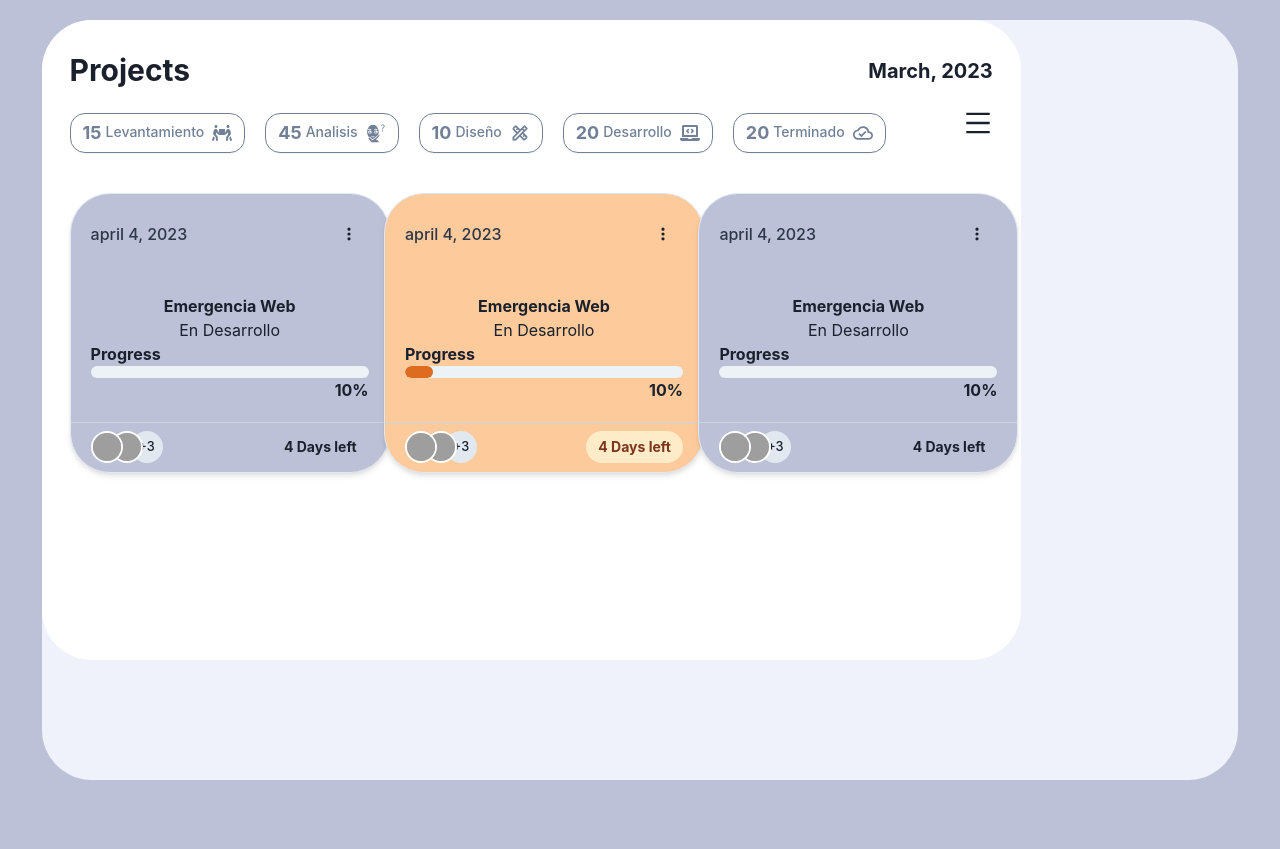
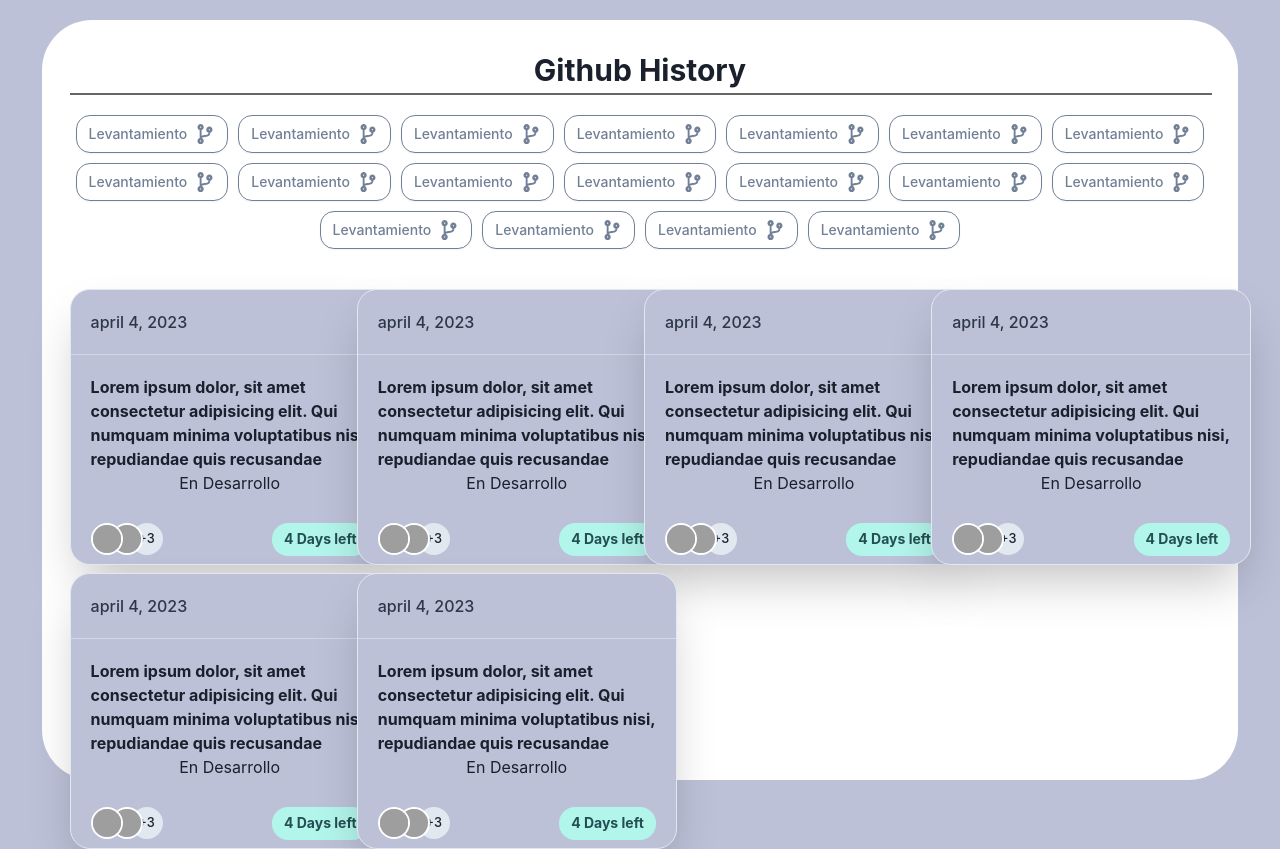
Before and after one commit to Neno2113/git-history, a React (Vite) app: page / in a window 1280 px wide. Before the commit the page ends 800 px from the top, so only its background shows below. Built offline with nearby package versions, Linux system fonts and the light colour scheme; grey boxes are pictures that could not be loaded.

Commit message:
Branch and Basic layout for commits ready

```diff
--- a/src/App.tsx
+++ b/src/App.tsx
@@ -1,18 +1,8 @@
-import { ScaleFade, Container, Grid, Box,  Flex, GridItem, HStack, Icon, SimpleGrid, Text } from "@chakra-ui/react"
-import { MdOutlineCloudDone, MdOutlineDesignServices } from  "react-icons/md";
-import { FaLaptopCode, FaPeopleCarry } from 'react-icons/fa';
-import { GiThink } from 'react-icons/gi';
-import { AiOutlineMenu } from "react-icons/ai"
+import { ScaleFade, Container, Grid, Box,  GridItem, HStack, SimpleGrid, Text, Divider, Wrap } from "@chakra-ui/react"
+import { FaCodeBranch } from 'react-icons/fa';
 
-import { ProjectCard, ProjectIndicator } from "./components"
+import { CommitCard, BranchIndicator } from "./components"
 
-
-export enum CardVariant {
-  Unassigned = '#BCC1D8',
-  Assigned = '#FDCA9C',
-  Done = '#75DDA7',
-  All = '#FFF'
-}
 
 const App = () => {
   return (
@@ -25,82 +15,107 @@ const App = () => {
     <Container  w='96vw' maxW='99vw' height='95vh' maxH='95vh' my={5} >
       <Grid
         h='full'
-        templateRows='repeat(12, 77px)'
+        templateRows='repeat(11, 1fr)'
         templateColumns={{  base: 'repeat(12, 1fr)' }}
         gap={1}
-        bgColor='#EFF2FA'
+        // bgColor='#EFF2FA'
         borderTopRadius='50'
         borderLeftRadius='50'
         borderRightRadius='50'
       >
-          <Flex
+        <GridItem
           // justifyContent=''
-            w='85vw'
-            h="80vh"
+          rowSpan={11}
+          colSpan={12}
 
         >
           <Box
-                // w="77%"
-                w={{ sm: '97%', lg: '90%'}}
-                h="full"
+            w={{ sm: '97%', lg: '100%'}}
+            h="100%"
             bgColor='white'
             borderRadius='50'
             p={7}
-                // m={10}
-                overflowY='scroll'
           >
-                <HStack justifyContent='space-between' >
-                    <Text as='b' fontSize='3xl'>Projects</Text>
-                    <Text as='b' fontSize='xl'>March, 2023</Text>
-                </HStack>
-                <HStack w='full'>
-                    <HStack mt={5} spacing={5} w='80%'>
-                        <ProjectIndicator icon={FaPeopleCarry}  color="twitter" indicatorText='Levantamiento' number='15' />
-                        <ProjectIndicator icon={ GiThink }  color="cyan" indicatorText='Analisis' number='45' />
-                        <ProjectIndicator icon={ MdOutlineDesignServices }  color="facebook" indicatorText='Diseño' number='10' />
-                        <ProjectIndicator icon={ FaLaptopCode }  color="teal" indicatorText='Desarrollo' number='20' />
-                        <ProjectIndicator icon={ MdOutlineCloudDone }  color="whatsapp" indicatorText='Terminado' number='20' />
-                    </HStack>
-                    <HStack justifyContent='flex-end' w='20%'>
-                    <Icon as={ AiOutlineMenu }  fontSize='3xl'/>
-                    </HStack>
+            <HStack justifyContent='center' >
+                <Text as='b' fontSize='3xl' >Github History</Text>
             </HStack>
 
-                <SimpleGrid columns={{ sm: 1, md: 2, xl: 3}} spacing={5} w={'full'} mt={10} alignItems='center' >
-                    <GridItem  w='full' >
-                    <ProjectCard
+            <Divider border='1px' borderColor='black' />
+            {/* <HStack w='full'> */}
+                <Wrap mt={5}  spacing='10px' align='center' justify='center'>
+                    <BranchIndicator icon={FaCodeBranch}   indicatorText='Levantamiento'  />
+                    <BranchIndicator icon={FaCodeBranch}   indicatorText='Levantamiento'  />
+                    <BranchIndicator icon={FaCodeBranch}   indicatorText='Levantamiento'  />
+                    <BranchIndicator icon={FaCodeBranch}   indicatorText='Levantamiento'  />
+                    <BranchIndicator icon={FaCodeBranch}   indicatorText='Levantamiento'  />
+                    <BranchIndicator icon={FaCodeBranch}   indicatorText='Levantamiento'  />
+                    <BranchIndicator icon={FaCodeBranch}   indicatorText='Levantamiento'  />
+                    <BranchIndicator icon={FaCodeBranch}   indicatorText='Levantamiento'  />
+                    <BranchIndicator icon={FaCodeBranch}   indicatorText='Levantamiento'  />
+                    <BranchIndicator icon={FaCodeBranch}   indicatorText='Levantamiento'  />
+                    <BranchIndicator icon={FaCodeBranch}   indicatorText='Levantamiento'  />
+                    <BranchIndicator icon={FaCodeBranch}   indicatorText='Levantamiento'  />
+                    <BranchIndicator icon={FaCodeBranch}   indicatorText='Levantamiento'  />
+                    <BranchIndicator icon={FaCodeBranch}   indicatorText='Levantamiento'  />
+                    <BranchIndicator icon={FaCodeBranch}   indicatorText='Levantamiento'  />
+                    <BranchIndicator icon={FaCodeBranch}   indicatorText='Levantamiento'  />
+                    <BranchIndicator icon={FaCodeBranch}   indicatorText='Levantamiento'  />
+                    <BranchIndicator icon={FaCodeBranch}   indicatorText='Levantamiento'  />
+                </Wrap>
+            {/* </HStack> */}
+
+            <SimpleGrid columns={{ sm: 1, md: 2, lg:3, xl:4, '2xl':5  }} spacing={2} w={'full'} mt={10} alignItems='center' >
+                <GridItem   >
+                  <CommitCard
                       projectName={'Emergencia Web'}
                       projectStatus={'En Desarrollo'}
                       projectProgressNumber={10}
-                        cardVariant={CardVariant.Unassigned}
+                      projectTimeLeft='4 Days left'
+                  />
+                </GridItem>
+                <GridItem  >
+                  <CommitCard
+                      projectName={'Emergencia Web'}
+                      projectStatus={'En Desarrollo'}
+                      projectProgressNumber={10}
                       projectTimeLeft='4 Days left'
                   />
                 </GridItem>
                 <GridItem  w='full' >
-                    <ProjectCard
+                  <CommitCard
                       projectName={'Emergencia Web'}
                       projectStatus={'En Desarrollo'}
                       projectProgressNumber={10}
-                        cardVariant={CardVariant.Assigned}
                       projectTimeLeft='4 Days left'
                   />
                 </GridItem>
                 <GridItem  w='full' >
-                    <ProjectCard
+                  <CommitCard
                       projectName={'Emergencia Web'}
                       projectStatus={'En Desarrollo'}
                       projectProgressNumber={10}
-                        cardVariant={CardVariant.Unassigned}
                       projectTimeLeft='4 Days left'
                   />
                 </GridItem>
-
-
+                <GridItem  w='full' >
+                  <CommitCard
+                      projectName={'Emergencia Web'}
+                      projectStatus={'En Desarrollo'}
+                      projectProgressNumber={10}
+                      projectTimeLeft='4 Days left'
+                  />
+                </GridItem>
+                <GridItem  w='full' >
+                  <CommitCard
+                      projectName={'Emergencia Web'}
+                      projectStatus={'En Desarrollo'}
+                      projectProgressNumber={10}
+                      projectTimeLeft='4 Days left'
+                  />
+                </GridItem>
             </SimpleGrid>
           </Box>
-        </Flex>
-
-
+        </GridItem>
 
       </Grid>
     </Container>
--- a/src/components/ProjectIndicator.tsx
+++ b/src/components/BranchIndicator.tsx
@@ -4,14 +4,12 @@ import { IconType } from 'react-icons/lib';
 
 
 interface Props {
-    number: string | number;
     indicatorText: string;
-    color: "twitter" | "cyan" | "facebook" | "teal" | "whatsapp";
     icon: IconType;
 }
 
 
-export const ProjectIndicator: FC<Props> = ({ number, indicatorText, color, icon }) => {
+export const BranchIndicator: FC<Props> = ({ indicatorText, icon }) => {
 
     const [toggleTag, setToggleTag] = useState<boolean>(false);
 
@@ -24,16 +22,15 @@ export const ProjectIndicator: FC<Props> = ({ number, indicatorText, color, icon
             <Tag
                 size='md'
                 variant={ toggleTag ? "solid" : "outline"}
-                colorScheme={ toggleTag ? color : "gray"}
+                colorScheme={ toggleTag ? "telegram" : "gray"}
                 shadow="sm"
                 _hover={{ cursor: 'pointer' }}
                 py={2}
                 px={3}
                 border='1px'
-                borderRadius={15}
+                borderRadius={14}
                 onClick={ onToggleTag }
             >
-                <Text as='b' fontSize='lg' mr={1}>{ number }</Text>
                 <Text fontSize='sm' >{ indicatorText }</Text>
                 <TagRightIcon as={ icon } fontSize={20}/>
             </Tag>
--- /dev/null
+++ b/src/components/CommitCard.tsx
@@ -0,0 +1,83 @@
+import { FC} from "react"
+import { Card, CardHeader, HStack, Text,
+    CardBody, Flex, CardFooter, AvatarGroup, Avatar, Center, Tag, TagLabel, Divider } from "@chakra-ui/react"
+
+
+
+interface Props {
+    projectDate?:  string;
+    projectName:   string;
+    projectStatus: string;
+    projectProgressNumber: number;
+    projectTimeLeft?: string;
+}
+
+export const CommitCard:FC<Props> = ({
+    projectDate = 'april 4, 2023',
+    // projectName,
+    projectStatus,
+    projectTimeLeft,
+    }) => {
+
+      return (
+        <Card
+          borderRadius={20}
+          w={320}
+          boxShadow="2xl"
+          variant="outline"
+          bgColor="#BCC1D8"
+        >
+          <CardHeader >
+            <HStack justifyContent="space-between">
+              <Text as="b" color="gray.700" fontSize="md" fontWeight="medium">
+                {projectDate}
+              </Text>
+            </HStack>
+          </CardHeader>
+          <Divider />
+          <CardBody>
+            <Flex flexDirection="column" alignItems="center" w="full">
+              <Text as="b">
+                Lorem ipsum dolor, sit amet consectetur adipisicing elit. Qui
+                numquam minima voluptatibus nisi, repudiandae quis recusandae
+              </Text>
+              <Text>{projectStatus}</Text>
+            </Flex>
+          </CardBody>
+          {/* <Divider /> */}
+          <CardFooter
+            p={5}
+            display="flex"
+            justifyContent="space-between"
+
+            w="full"
+            py={2}
+          >
+            <AvatarGroup size="sm" max={2} mt={0} pt={0}>
+              <Avatar
+                name="Ryan Florence"
+                src="https://bit.ly/ryan-florence"
+              />
+              <Avatar
+                name="Segun Adebayo"
+                src="https://bit.ly/sage-adebayo"
+              />
+              <Avatar name="Kent Dodds" src="https://bit.ly/kent-c-dodds" />
+              <Avatar
+                name="Prosper Otemuyiwa"
+                src="https://bit.ly/prosper-baba"
+              />
+              <Avatar
+                name="Christian Nwamba"
+                src="https://bit.ly/code-beast"
+              />
+            </AvatarGroup>
+            <Center>
+              <Tag colorScheme="teal" borderRadius="2xl" py={2} px={3}>
+                <TagLabel as="b">{projectTimeLeft}</TagLabel>
+              </Tag>
+            </Center>
+          </CardFooter>
+        </Card>
+      );
+}
--- a/src/components/ProjectCard.tsx
+++ /dev/null
@@ -1,114 +0,0 @@
-import { FC , useEffect, useState} from "react"
-import { Card, CardHeader, HStack, Menu, Text, MenuButton,
-    IconButton, CardBody, Flex, Progress, CardFooter, AvatarGroup, Avatar, Center, Tag, TagLabel } from "@chakra-ui/react"
-import { HiDotsVertical } from "react-icons/hi"
-
-export enum CardVariant {
-    Unassigned = '#BCC1D8',
-    Assigned = '#FDCA9C',
-    Done = '#75DDA7',
-    All = '#FFF'
-}
-
-interface Props {
-    projectDate?:  string;
-    projectName:   string;
-    projectStatus: string;
-    projectProgressNumber: number;
-    projectTimeLeft?: string;
-    cardVariant?: CardVariant
-}
-
-export const ProjectCard:FC<Props> = ({
-    projectDate = 'april 4, 2023',
-    projectName,
-    projectStatus,
-    projectProgressNumber,
-    projectTimeLeft,
-    cardVariant,
-    }) => {
-
-        const [colorSelected, setColorSelected] = useState('');
-
-        useEffect(() => {
-            validateColor();
-        }, [ cardVariant ])
-
-
-        const validateColor = () => {
-            switch ( cardVariant) {
-                case CardVariant.Assigned:
-                    return setColorSelected('orange');
-                case CardVariant.Done:
-                    return setColorSelected('green');
-
-                default:
-                    return setColorSelected('');
-            }
-        }
-
-        return (
-            <Card borderRadius={40} h={280} w={320} boxShadow='md' variant='outline' bgColor={cardVariant}>
-                <CardHeader>
-                <HStack justifyContent='space-between' >
-                    <Text as='b' color='gray.700' fontSize='md' fontWeight='medium'>{ projectDate }</Text>
-                    <Menu>
-                    <MenuButton
-                        as={IconButton}
-                        ria-label='Options'
-                        icon={<HiDotsVertical />}
-                        variant='ghost'
-                    />
-                    </Menu>
-                </HStack>
-                </CardHeader>
-                <CardBody>
-                <Flex flexDirection='column' alignItems='center' w='full'>
-                    <Text as='b'>
-                        { projectName }
-                    </Text>
-                    <Text >
-                        { projectStatus }
-                    </Text>
-                </Flex>
-                <Text as='b' textAlign='start'>
-                    Progress
-                </Text>
-                <Progress
-                    borderRadius='2xl'
-                    value={projectProgressNumber}
-                    colorScheme={ colorSelected }
-                />
-                <HStack justifyContent='flex-end'>
-                    <Text as='b'>
-                        {projectProgressNumber.toString()}%
-                    </Text>
-                </HStack>
-                </CardBody>
-                <CardFooter display='flex' justifyContent='space-between' borderTop='1px' borderColor='gray.300' w='full' h='45%' py={0}>
-                    {/* //TODO: Recibir arreglo de jsx con imagenes de usuarios */}
-                    <AvatarGroup size='sm' max={2} mt={0} pt={0}>
-                        <Avatar name='Ryan Florence' src='https://bit.ly/ryan-florence' />
-                        <Avatar name='Segun Adebayo' src='https://bit.ly/sage-adebayo' />
-                        <Avatar name='Kent Dodds' src='https://bit.ly/kent-c-dodds' />
-                        <Avatar name='Prosper Otemuyiwa' src='https://bit.ly/prosper-baba' />
-                        <Avatar name='Christian Nwamba' src='https://bit.ly/code-beast' />
-                    </AvatarGroup>
-                    <Center>
-                        <Tag
-                            colorScheme={colorSelected}
-                            borderRadius='2xl'
-                            py={2}
-                            px={3}
-                        >
-                            <TagLabel
-                                as='b'
-                            >
-                                { projectTimeLeft }
-                            </TagLabel>
-                        </Tag>
-                    </Center>
-                </CardFooter>
-        </Card>
-        )
-}
--- a/src/components/index.ts
+++ b/src/components/index.ts
@@ -1,2 +1,2 @@
-export { ProjectIndicator } from './ProjectIndicator';
-export { ProjectCard } from "./ProjectCard";
+export { BranchIndicator  } from './BranchIndicator';
+export { CommitCard } from "./CommitCard";
```
Lines whose indentation alone changed are shown as unchanged.
